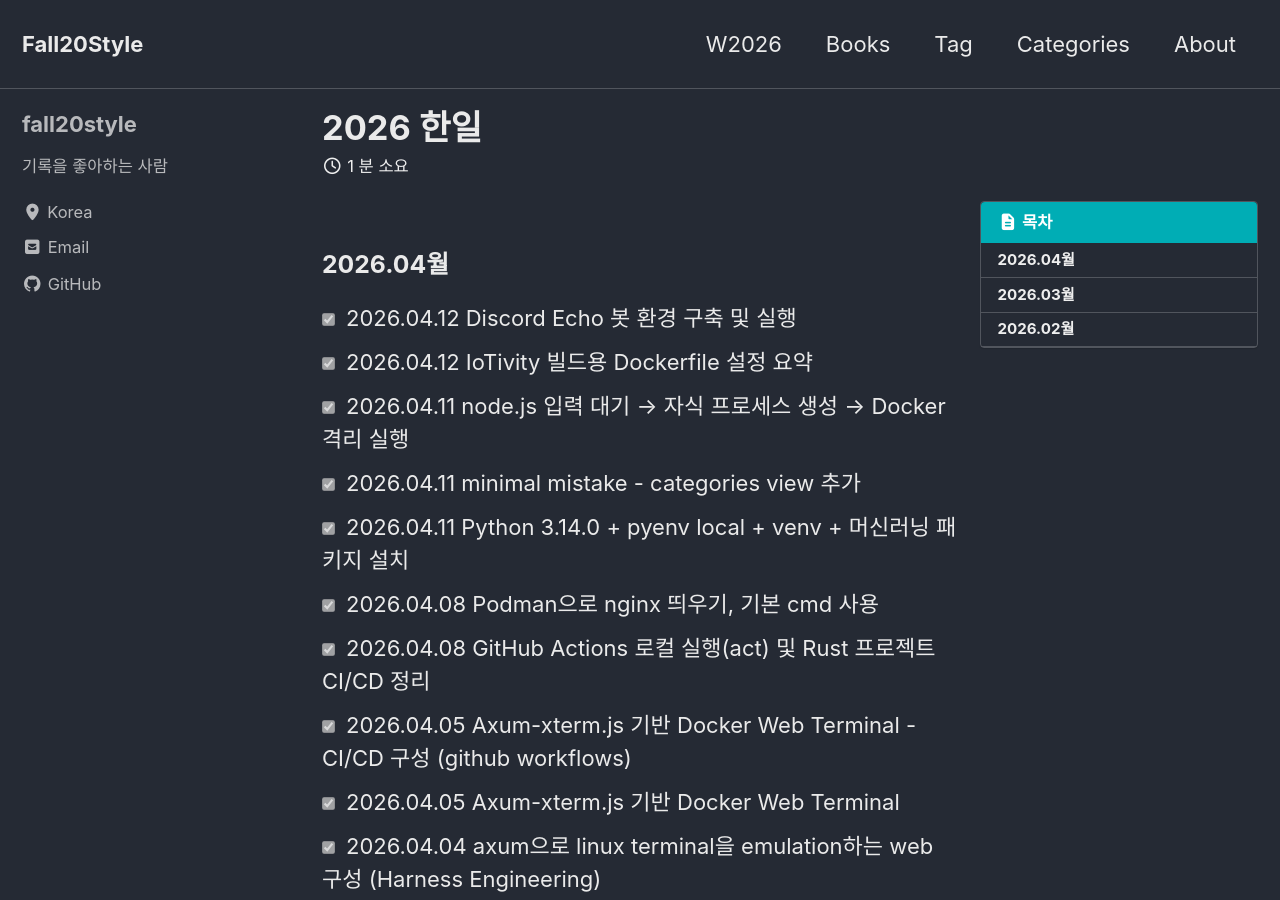
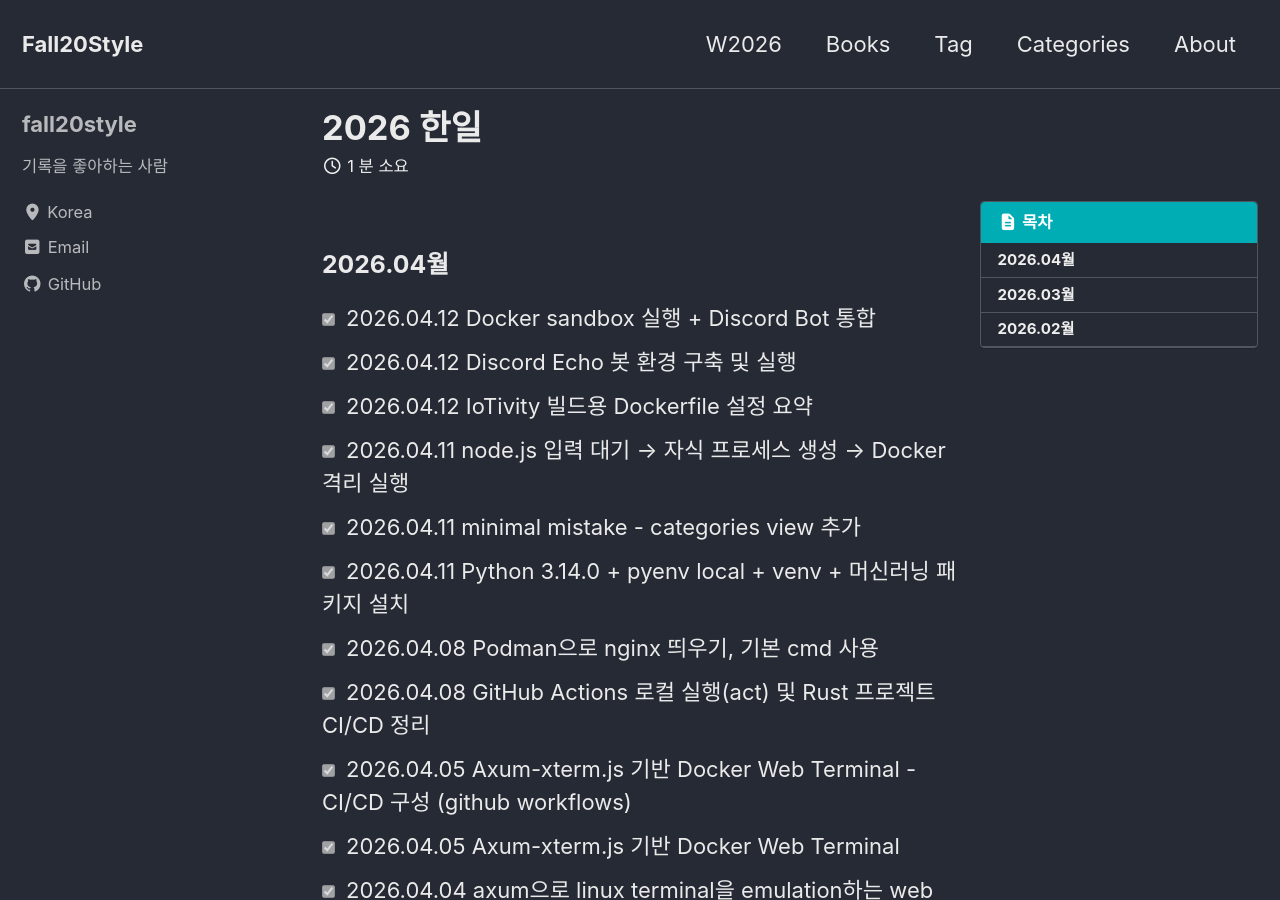
Before and after one commit to fall20style/fall20style.github.io, a Jekyll site: the page built from W2026.md, in a window 1280 px wide and 900 px high. Built offline with Jekyll 4.4.1, drawn with Linux system fonts in a browser that asks for light colours; cached includes are drawn as plain includes.

Commit message:
Update W2026.md

```diff
--- a/W2026.md
+++ b/W2026.md
@@ -12,6 +12,7 @@ description: desc가 여기에
 ---
 
 ### 2026.04월
+- [X] 2026.04.12 Docker sandbox 실행 + Discord Bot 통합
 - [X] 2026.04.12 Discord Echo 봇 환경 구축 및 실행
 - [X] 2026.04.12 IoTivity 빌드용 Dockerfile 설정 요약
 - [X] 2026.04.11 node.js 입력 대기 → 자식 프로세스 생성 → Docker 격리 실행
```
